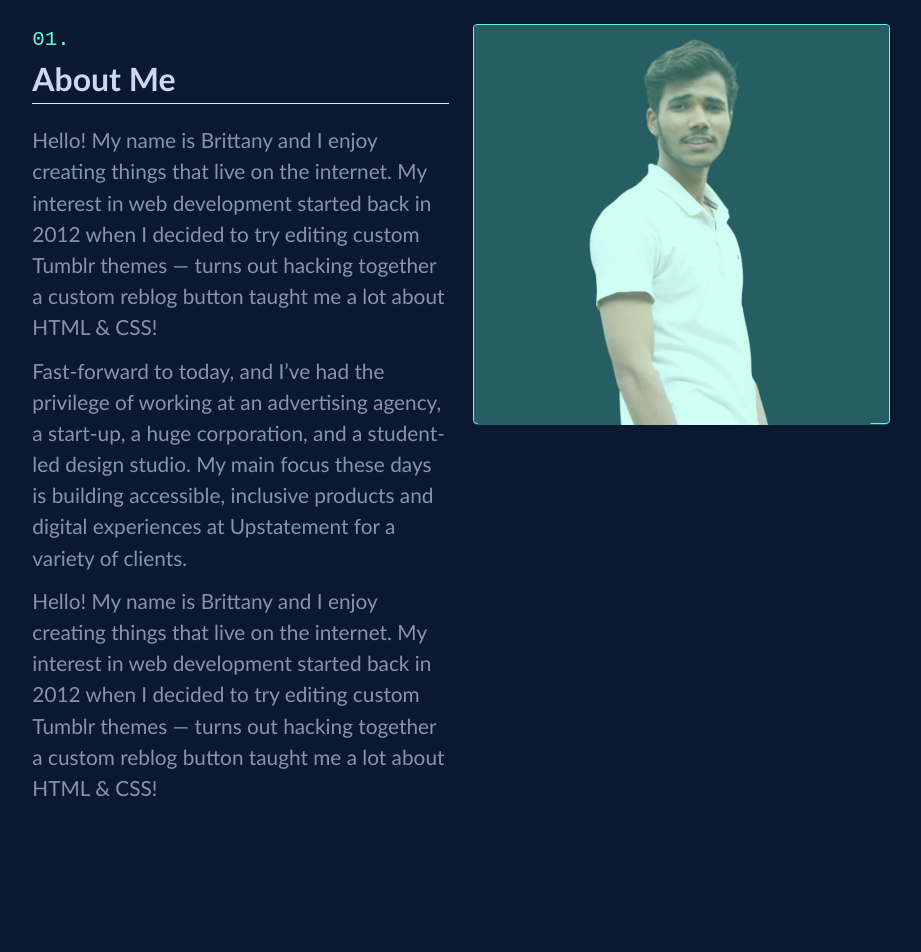
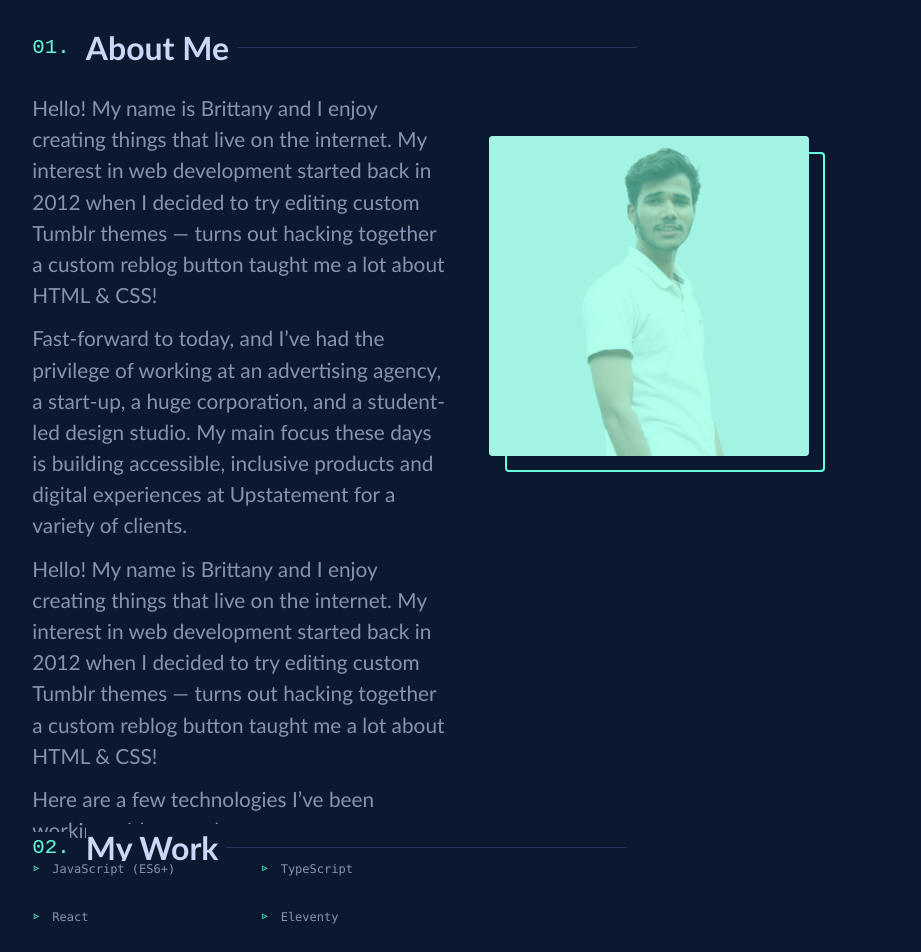
Before and after one commit to Bilal-2/Portfolio, a React (Vite) app: page / in a window 1280 px wide. Shown: the part 840-1792 px from the top of the page, without its empty margins (181-1102 px from the left). Before the commit the page ends 1643 px from the top, so only its background shows below. Built offline with nearby package versions, Linux system fonts and the light colour scheme.

Commit message:
About done

```diff
--- a/src/Components/About.jsx
+++ b/src/Components/About.jsx
@@ -1,17 +1,30 @@
-import React from 'react'
-import { Bilal } from '../images/index'
+import React, { useState } from 'react'
+import AboutImg from './AboutImg'
 
 const About = () => {
+
+  const skills = ['JavaScript (ES6+)', 'TypeScript', 'React', 'Eleventy', 'Node.js', 'WordPress'];
+
   return (
+    <div className='h-screen'>
+
+      <div className="flex items-center space-x-4">
+        <h1 className="text-[1.3rem] text-Green font-sf-mono">
+          01. <nobr />
+        </h1>
+        <div className="flex items-center space-x-2"> {/* Wrap the About Me heading and hr in a div */}
+          <h2 className="text-[2rem] text-LightestSlate font-calibri font-semibold">
+            About Me <nobr />
+          </h2>
+          <hr className="border-t border-LightestNavy h-[2px] w-[25rem]" /> {/* Adjust width and height as needed */}
+        </div>
+      </div>
       <div className=' grid grid-cols-2 gap-5'>
         <div>
           <div className=''>
-          <h1 className='text-[1.3rem] text-Green font-sf-mono'>
-            01. <nobr />
-          </h1>
-          <h2 className='text-[2rem] text-LightestSlate font-calibri font-semibold'>
-            About Me <nobr /> <hr />
-          </h2>
+
+
+
           </div>
           <p className='text-[1.3rem] text-Slate font-calibri mt-5'>
             Hello! My name is Brittany and I enjoy creating things that live on
@@ -34,11 +47,27 @@ const About = () => {
             hacking together a custom reblog button taught me a lot about
             HTML & CSS!
           </p>
+          <p className='text-[1.3rem] text-Slate font-calibri mt-3'>
+            Here are a few technologies I’ve been working with recently:
+          </p>
+
+          <ul className="grid grid-cols-2 gap-x-10 gap-y-4 p-0 mt-4 overflow-hidden list-none">
+            {skills.map((skill, i) => (
+              <li key={i} className="relative mb-4 pl-5 font-mono text-xs text-Slate">
+                <span className="absolute left-0 text-Green text-sm" style={{ lineHeight: '12px' }}>
+                  ▹
+                </span>
+                {skill}
+              </li>
+            ))}
+          </ul>
+
         </div>
-      <div className='relative items-center border border-Green object-contain h-[25rem] rounded translate-x-1'>
-        <img src={Bilal} alt="Bilal's Image" className='  bg-grey-50  rounded-lg aspect-square h-[25rem] hover:translate-x-2'/>
-        <div className='absolute inline-0  object-fit bg-Green z-10 h-[25rem] opacity-30 top-0 hover:opacity-0 aspect-square rounded w-full'>
 
+        <div className='pt-[4rem] p-5'>
+
+
+          <AboutImg />
         </div>
 
       </div>
--- /dev/null
+++ b/src/Components/AboutImg.jsx
@@ -0,0 +1,24 @@
+import React, { useState } from 'react'
+import { Bilal } from '../images/index'
+
+
+export default function AboutImg() {
+    const [isHover,setIsHover]= useState(false)
+
+  return (
+    <div>
+      <div className={`relative items-center z-20  bg-Navy  aspect-square object-contain h-[20rem]  rounded `}
+        onMouseEnter={() => setIsHover(true)}
+        onMouseLeave={() => setIsHover(false)}
+        >
+          <img src={Bilal} alt="Bilal's Image" className=  { `   rounded  aspect-square ${isHover ? ' -translate-x-2 -translate-y-2 transition-transform' : ' transition-transform'}   overflow-hidden bg-slate-200  `} />
+          <div className={`absolute h-full w-full  z-30 top-0  rounded  ${isHover ? ' bg-transparent -translate-x-2 -translate-y-2 transition-transform' : 'bg-Green opacity-50 transition-transform' } `}>
+
+          </div>
+          <div className={`absolute h-full w-full  -z-20 top-0  bg-transparent    rounded border-[0.15rem] border-Green ${isHover ? 'translate-x-6 translate-y-6 transition-transform' : 'translate-x-4 translate-y-4 transition-transform'} `}>
+
+          </div>
+        </div>
+    </div>
+  )
+}
--- /dev/null
+++ b/src/Components/Work.jsx
@@ -0,0 +1,19 @@
+import React from 'react'
+
+export default function Work() {
+  return (
+    <div className='h-screen'>
+        <div className="flex items-center space-x-4">
+        <h1 className="text-[1.3rem] text-Green font-sf-mono">
+          02. <nobr />
+        </h1>
+        <div className="flex items-center space-x-2"> {/* Wrap the About Me heading and hr in a div */}
+          <h2 className="text-[2rem] text-LightestSlate font-calibri font-semibold">
+            My Work <nobr />
+          </h2>
+          <hr className="border-t border-LightestNavy h-[2px] w-[25rem]" /> {/* Adjust width and height as needed */}
+        </div>
+      </div>
+    </div>
+  )
+}
--- a/src/pages/HomePage.jsx
+++ b/src/pages/HomePage.jsx
@@ -1,6 +1,7 @@
 import React from 'react'
 import Hero from '../Components/Hero'
 import About from '../Components/About'
+import Work from '../Components/work'
 
 export default function HomePage() {
     return (
@@ -27,6 +28,7 @@ export default function HomePage() {
                 <div className=" col-start-3 col-end-11 ">
                     <Hero />
                     <About />
+                    <Work/>
                 </div>
 
 
--- a/tailwind.config.js
+++ b/tailwind.config.js
@@ -4,6 +4,9 @@ export default {
   mode: "jit",
   theme: {
     extend: {
+      width: {
+        fit: 'fit-content',
+      },
       boxShadow: {
         'btn': '4px 4px 0px 0px ',
       },
```
Lines whose indentation alone changed are shown as unchanged.
